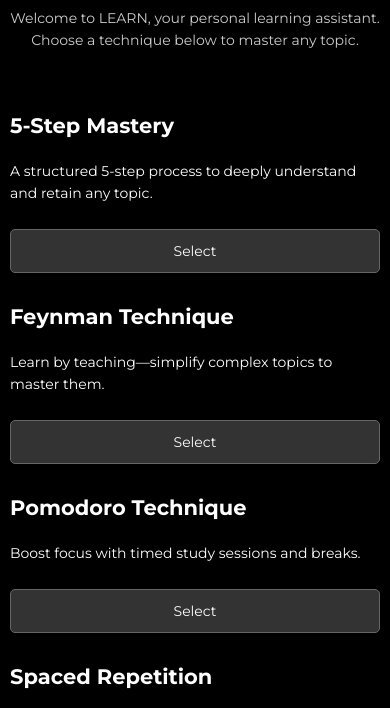
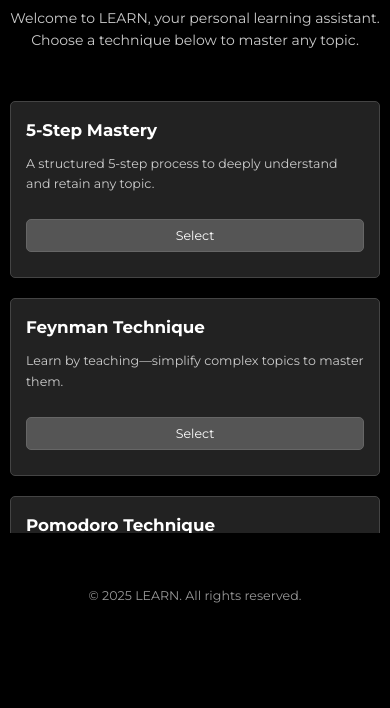
Before and after one commit to kunjpatelx/LEARN, a website: page index.html in a window 390 px wide. Shown: the part 97-805 px from the top of the page. Drawn offline with Linux system fonts and the light colour scheme.

Commit message:
Update styles.css

```diff
--- a/styles.css
+++ b/styles.css
@@ -35,53 +35,51 @@ main {
     padding: 20px 0;
 }
 
-#techniques ul {
-    list-style-type: none;
-    padding: 0;
-    display: flex;
-    flex-wrap: wrap;
-    justify-content: center;
-    gap: 30px; /* Increased breathing room between techniques */
+.scrollable-techniques {
+    max-height: 70vh; /* Allow scrolling if content exceeds viewport height */
+    overflow-y: auto;
+    padding: 10px 0;
 }
 
-#techniques li {
-    margin: 0;
-    position: relative;
+.technique {
+    background-color: #222;
+    border: 1px solid #444;
+    border-radius: 5px;
+    margin-bottom: 20px;
+    padding: 20px;
+    transition: background-color 0.3s;
 }
 
-#techniques a {
-    color: #fff;
-    text-decoration: none;
-    font-weight: 700;
-    padding: 12px 24px;
+.technique:hover {
     background-color: #333;
-    border: 1px solid #666;
-    display: inline-block;
-    border-radius: 5px;
-    transition: background-color 0.3s;
-    z-index: 2; /* Ensure technique names stay above hover text */
 }
 
-#techniques a:hover {
-    background-color: #555;
+.technique h2 {
+    font-size: 1.5em;
+    margin: 0 0 10px 0;
+    font-weight: 700;
 }
 
-#techniques a:hover::after {
-    content: attr(data-description);
-    position: absolute;
-    bottom: -60px; /* More breathing room below */
-    left: 50%;
-    transform: translateX(-50%);
-    background-color: #333;
+.technique p {
+    color: #ccc;
+    margin: 0 0 15px 0;
+    font-size: 1em;
+}
+
+.technique button {
+    font-family: 'Montserrat', sans-serif;
+    background-color: #555;
     color: #fff;
-    padding: 15px 20px; /* Increased padding for more space */
+    border: 1px solid #666;
+    padding: 10px 20px;
     border-radius: 5px;
-    font-size: 0.9em;
-    white-space: normal; /* Allow text to wrap */
-    max-width: 200px; /* Limit width for readability */
-    z-index: 1;
-    box-shadow: 0 2px 10px rgba(0, 0, 0, 0.5);
-    text-align: center;
+    font-size: 1em;
+    cursor: pointer;
+    transition: background-color 0.3s;
+}
+
+.technique button:hover {
+    background-color: #777;
 }
 
 #topic-input, #learning-schedule {
@@ -151,19 +149,21 @@ footer {
     header p {
         font-size: 1em;
     }
-    #techniques ul {
-        flex-direction: column;
-        gap: 15px;
+    .scrollable-techniques {
+        max-height: 50vh;
     }
-    #techniques a {
-        padding: 10px 20px;
-        width: 100%;
-        box-sizing: border-box;
+    .technique {
+        padding: 15px;
     }
-    #techniques a:hover::after {
-        bottom: -50px; /* Adjust for mobile */
-        max-width: 150px;
-        padding: 10px 15px;
+    .technique h2 {
+        font-size: 1.2em;
+    }
+    .technique p {
+        font-size: 0.9em;
+    }
+    .technique button {
+        padding: 8px 16px;
+        font-size: 0.9em;
     }
     input, button, .start-over-button {
         width: 100%;
```
